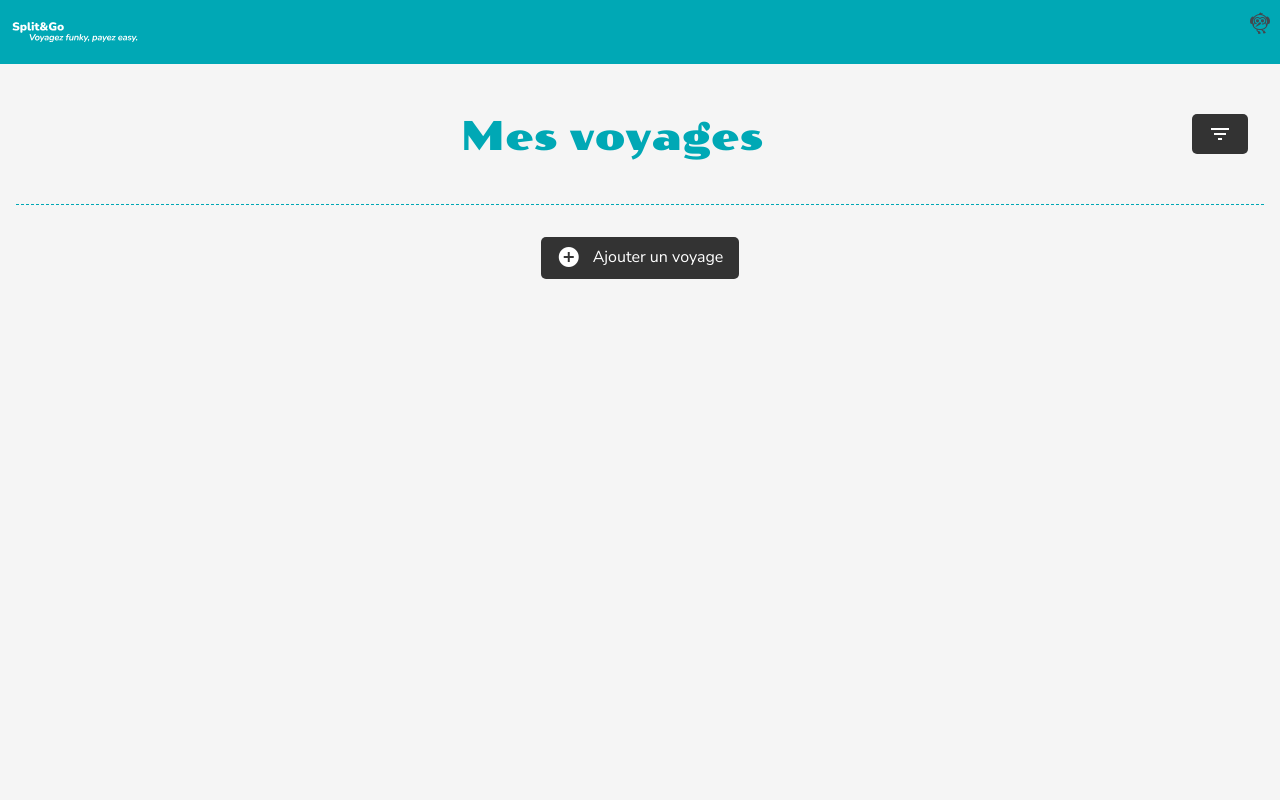
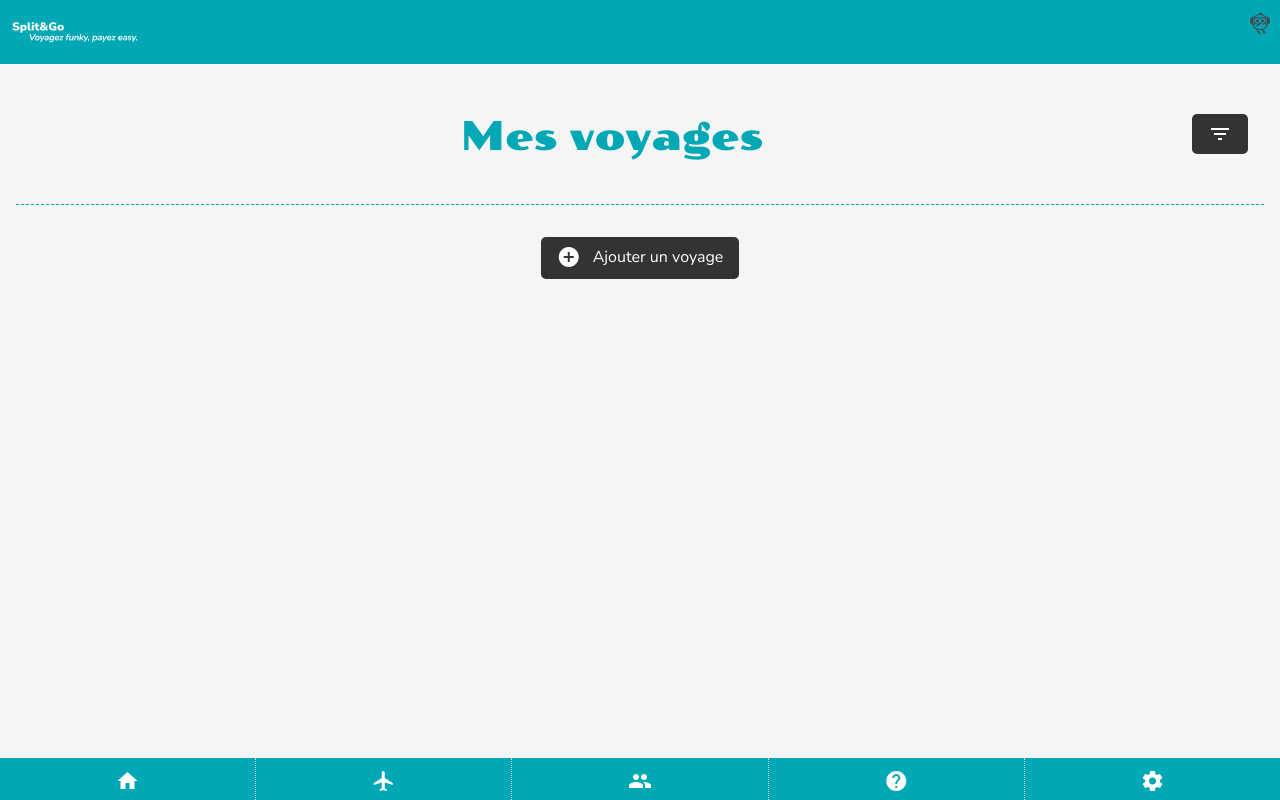
Before and after one commit to Ludovic-Siband/SplitNGo-frontend, an Angular app: page /home in a window 1280 px wide. Built offline with nearby package versions, Linux system fonts and the light colour scheme.

Commit message:
features : add footer

```diff
--- a/src/app/app.component.html
+++ b/src/app/app.component.html
@@ -3,3 +3,4 @@
 <div class="app-container">
   <router-outlet></router-outlet>
 </div>
+<app-footer></app-footer>
--- a/src/app/app.component.ts
+++ b/src/app/app.component.ts
@@ -1,10 +1,11 @@
 import { Component, OnInit } from '@angular/core';
 import { RouterOutlet } from '@angular/router';
 import { HeaderComponent } from './features/header/header.component';
+import { FooterComponent } from './features/footer/footer.component';
 
 @Component({
   selector: 'app-root',
-  imports: [RouterOutlet, HeaderComponent],
+  imports: [RouterOutlet, HeaderComponent, FooterComponent],
   templateUrl: './app.component.html',
   styleUrl: './app.component.scss',
 })
--- a/src/app/features/footer/footer.component.html
+++ b/src/app/features/footer/footer.component.html
@@ -1 +1,45 @@
-<p>footer works!</p>
+<footer class="footer-nav fixed bottom-0 left-0 w-full">
+  <nav class="flex h-full w-full">
+    <!-- Home -->
+    <button mat-icon-button aria-label="Accueil"
+            class="flex-1 flex items-center justify-center h-full">
+      <mat-icon class="text-white text-3xl">home</mat-icon>
+    </button>
+
+    <!-- Divider -->
+    <div class="border-l border-dotted border-gray-300 h-full"></div>
+
+    <!-- Voyages -->
+    <button mat-icon-button aria-label="Voyages"
+            class="flex-1 flex items-center justify-center h-full">
+      <mat-icon class="text-white text-3xl">flight</mat-icon>
+    </button>
+
+    <!-- Divider -->
+    <div class="border-l border-dotted border-gray-300 h-full"></div>
+
+    <!-- Utilisateurs -->
+    <button mat-icon-button aria-label="Utilisateurs"
+            class="flex-1 flex items-center justify-center h-full">
+      <mat-icon class="text-white text-3xl">group</mat-icon>
+    </button>
+
+    <!-- Divider -->
+    <div class="border-l border-dotted border-gray-300 h-full"></div>
+
+    <!-- Aide -->
+    <button mat-icon-button aria-label="Aide"
+            class="flex-1 flex items-center justify-center h-full">
+      <mat-icon class="text-white text-3xl">help</mat-icon>
+    </button>
+
+    <!-- Divider -->
+    <div class="border-l border-dotted border-gray-300 h-full"></div>
+
+    <!-- Paramètres -->
+    <button mat-icon-button aria-label="Paramètres"
+            class="flex-1 flex items-center justify-center h-full">
+      <mat-icon class="text-white text-3xl">settings</mat-icon>
+    </button>
+  </nav>
+</footer>
--- a/src/app/features/footer/footer.component.scss
+++ b/src/app/features/footer/footer.component.scss
@@ -0,0 +1,8 @@
+.footer-nav {
+  height: 2.6rem;
+  background-color: #00A8B5;
+}
+
+footer mat-icon {
+  color: white;
+}
--- a/src/app/features/footer/footer.component.ts
+++ b/src/app/features/footer/footer.component.ts
@@ -1,8 +1,11 @@
 import { Component } from '@angular/core';
+import { MatIcon } from '@angular/material/icon';
+import { MatIconButton } from '@angular/material/button';
 
 @Component({
   selector: 'app-footer',
-  imports: [],
+  standalone: true,
+  imports: [MatIcon, MatIconButton],
   templateUrl: './footer.component.html',
   styleUrl: './footer.component.scss',
 })
```
